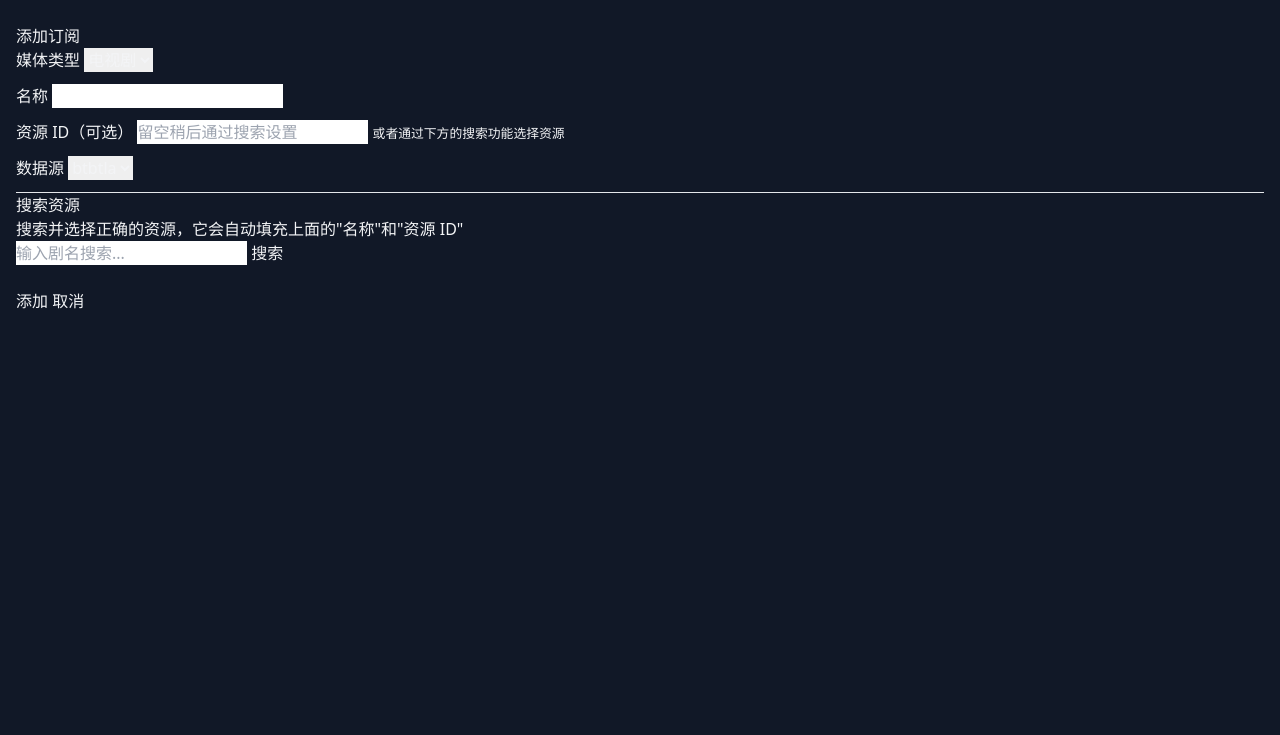
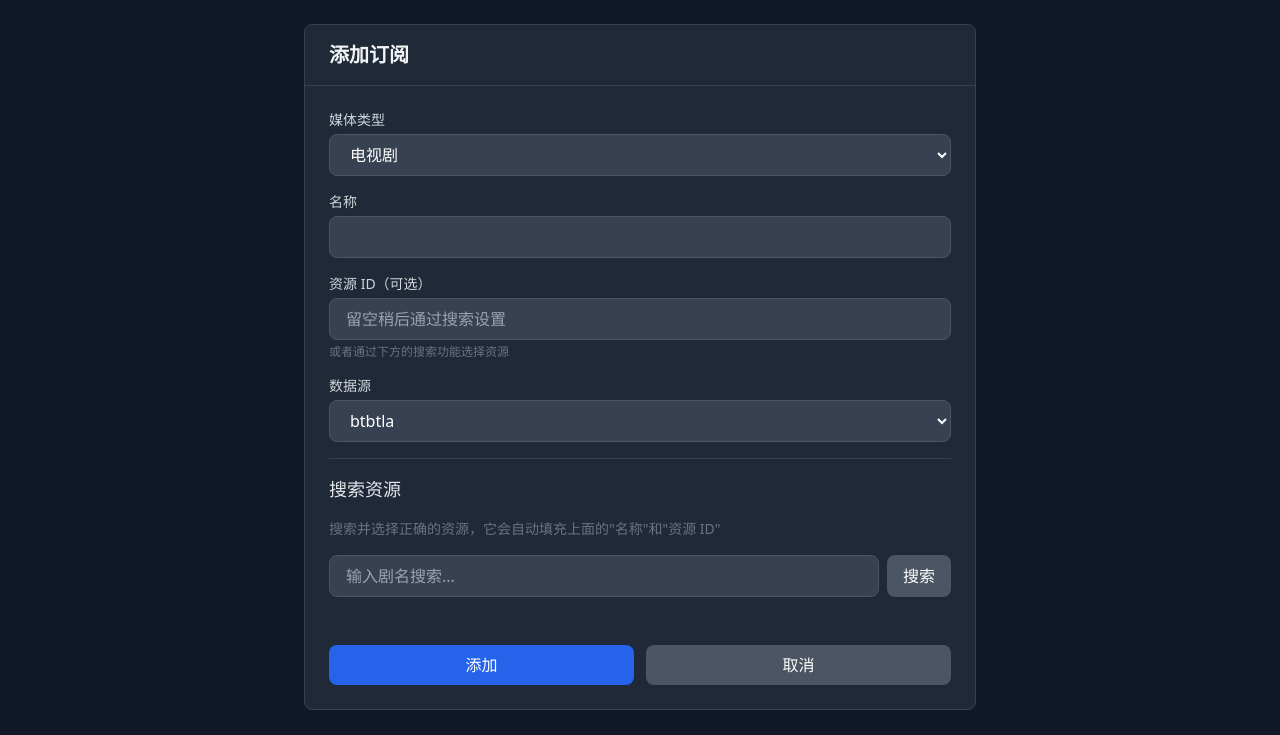
Before and after one commit to JasperJiang/VidSpectre, a Flask app: page /subscription/add in a window 1280 px wide. Shown: the part 65-800 px from the top of the page. Run offline with Flask 3, Linux system fonts and the light colour scheme; some libraries are stand-ins or nearby versions.

Commit message:
feat: rewrite subscription.html with Tailwind form

```diff
--- a/templates/subscription.html
+++ b/templates/subscription.html
@@ -3,98 +3,70 @@
 {% block title %}添加订阅 - VidSpectre{% endblock %}
 
 {% block content %}
-<div class="row justify-content-center">
-    <div class="col-md-8">
-        <div class="card">
-            <div class="card-header">
-                <h4>添加订阅</h4>
+<div class="max-w-2xl mx-auto">
+    <div class="bg-gray-800 rounded-lg border border-gray-700">
+        <div class="px-6 py-4 border-b border-gray-700">
+            <h2 class="text-xl font-bold">添加订阅</h2>
         </div>
-            <div class="card-body">
-                <form method="POST">
-                    <div class="mb-3">
-                        <label class="form-label">媒体类型</label>
-                        <select name="media_type" class="form-select" required>
+        <div class="p-6">
+            <form method="POST" class="space-y-4">
+                <div>
+                    <label class="block text-sm font-medium text-gray-300 mb-1">媒体类型</label>
+                    <select name="media_type" class="w-full bg-gray-700 border border-gray-600 rounded-lg px-4 py-2 text-white">
                         <option value="movie">电影</option>
                         <option value="tv" selected>电视剧</option>
                     </select>
                 </div>
-                    <div class="mb-3">
-                        <label class="form-label">名称</label>
-                        <input type="text" name="media_name" class="form-control" required>
+
+                <div>
+                    <label class="block text-sm font-medium text-gray-300 mb-1">名称</label>
+                    <input type="text" name="media_name" required
+                           class="w-full bg-gray-700 border border-gray-600 rounded-lg px-4 py-2 text-white">
                 </div>
-                    <div class="mb-3">
-                        <label class="form-label">资源 ID（可选）</label>
-                        <input type="text" name="media_id" class="form-control" placeholder="留空稍后通过搜索设置">
-                        <small class="text-muted">或者通过下方的搜索功能选择资源</small>
+
+                <div>
+                    <label class="block text-sm font-medium text-gray-300 mb-1">资源 ID（可选）</label>
+                    <input type="text" name="media_id"
+                           class="w-full bg-gray-700 border border-gray-600 rounded-lg px-4 py-2 text-white"
+                           placeholder="留空稍后通过搜索设置">
+                    <p class="text-xs text-gray-500 mt-1">或者通过下方的搜索功能选择资源</p>
                 </div>
-                    <div class="mb-3">
-                        <label class="form-label">数据源</label>
-                        <select name="source_plugin" class="form-select">
+
+                <div>
+                    <label class="block text-sm font-medium text-gray-300 mb-1">数据源</label>
+                    <select name="source_plugin" class="w-full bg-gray-700 border border-gray-600 rounded-lg px-4 py-2 text-white">
                         <option value="btbtla" selected>btbtla</option>
                     </select>
                 </div>
 
-                    <hr>
-                    <h5>搜索资源</h5>
-                    <p class="text-muted small">搜索并选择正确的资源，它会自动填充上面的"名称"和"资源 ID"</p>
-                    <div class="input-group mb-3">
-                        <input type="text" id="search-keyword" class="form-control" placeholder="输入剧名搜索...">
-                        <button type="button" class="btn btn-outline-secondary" onclick="searchMedia()">搜索</button>
+                <hr class="border-gray-700">
+
+                <h3 class="text-lg font-medium text-gray-200">搜索资源</h3>
+                <p class="text-sm text-gray-500">搜索并选择正确的资源，它会自动填充上面的"名称"和"资源 ID"</p>
+
+                <div class="flex gap-2">
+                    <input type="text" id="search-keyword"
+                           class="flex-1 bg-gray-700 border border-gray-600 rounded-lg px-4 py-2 text-white"
+                           placeholder="输入剧名搜索...">
+                    <button type="button" onclick="searchMedia()"
+                            class="bg-gray-600 hover:bg-gray-500 text-white px-4 py-2 rounded-lg">
+                        搜索
+                    </button>
                 </div>
-                    <div id="search-results" class="list-group mb-3" style="max-height: 300px; overflow-y: auto;"></div>
+                <div id="search-results" class="bg-gray-700 rounded-lg overflow-hidden"></div>
 
-                    <div class="d-grid gap-2">
-                        <button type="submit" class="btn btn-primary">添加</button>
-                        <a href="{{ url_for('web.index') }}" class="btn btn-secondary">取消</a>
+                <div class="flex gap-3 pt-4">
+                    <button type="submit"
+                            class="flex-1 bg-blue-600 hover:bg-blue-700 text-white px-6 py-2 rounded-lg font-medium">
+                        添加
+                    </button>
+                    <a href="{{ url_for('web.index') }}"
+                       class="flex-1 bg-gray-600 hover:bg-gray-500 text-white px-6 py-2 rounded-lg font-medium text-center">
+                        取消
+                    </a>
                 </div>
             </form>
         </div>
     </div>
 </div>
-</div>
 {% endblock %}
-
-{% block scripts %}
-<script>
-function searchMedia() {
-    const keyword = document.getElementById('search-keyword').value.trim();
-    if (!keyword) return;
-
-    const resultsDiv = document.getElementById('search-results');
-    resultsDiv.innerHTML = '<div class="list-group-item">搜索中...</div>';
-
-    fetch('/api/search?q=' + encodeURIComponent(keyword))
-        .then(response => response.json())
-        .then(data => {
-            resultsDiv.innerHTML = '';
-            if (data.length === 0) {
-                resultsDiv.innerHTML = '<div class="list-group-item text-muted">未找到结果</div>';
-                return;
-            }
-            data.forEach(item => {
-                const badge = item.media_type === 'movie' ? '电影' : '电视剧';
-                const div = document.createElement('div');
-                div.className = 'list-group-item list-group-item-action';
-                div.style.cursor = 'pointer';
-                div.innerHTML = '<strong>' + item.name + '</strong> <span class="badge bg-secondary">' + badge + '</span>';
-                div.onclick = function() {
-                    document.querySelector('input[name="media_name"]').value = item.name;
-                    document.querySelector('input[name="media_id"]').value = item.media_id;
-                    resultsDiv.innerHTML = '';
-                };
-                resultsDiv.appendChild(div);
-            });
-        })
-        .catch(err => {
-            resultsDiv.innerHTML = '<div class="list-group-item text-danger">搜索失败</div>';
-        });
-}
-
-document.getElementById('search-keyword').addEventListener('keypress', function(e) {
-    if (e.key === 'Enter') {
-        e.preventDefault();
-        searchMedia();
-    }
-});
-</script>
-{% endblock %}
```
Lines whose indentation alone changed are shown as unchanged.
